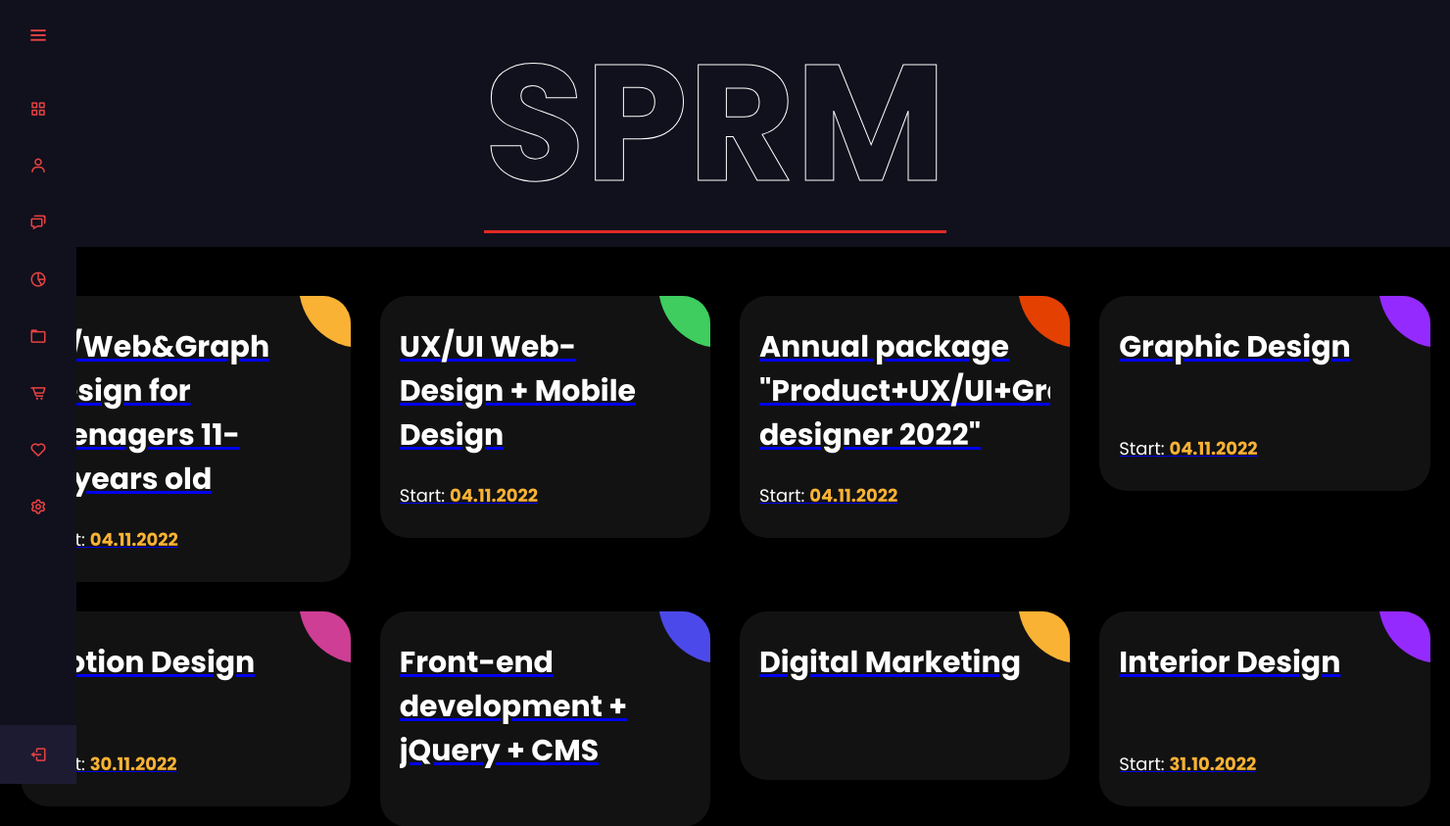
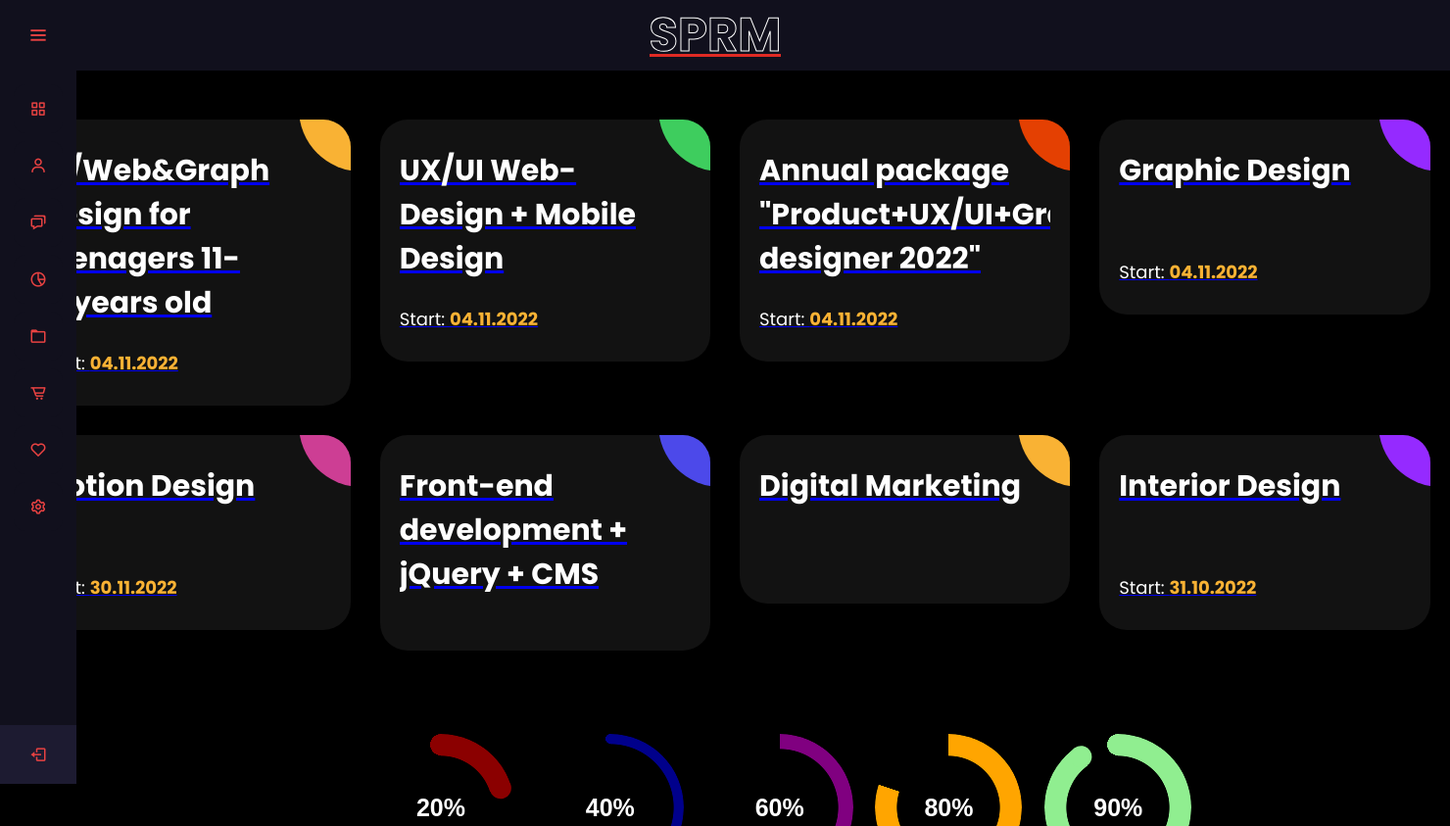
Before and after one commit to FardinShafi/Project_REDSight_DBMS_GROUP_1, a PHP site: page /dean.html in a window 1480 px wide. Shown: the top 843 px of the page at 98% size. Run offline with PHP 8.4, Linux system fonts and the light colour scheme.

Commit message:
Dean Dashboard Update

```diff
--- a/dean/dean.css
+++ b/dean/dean.css
@@ -280,7 +280,7 @@
 	 padding: 0;
 	 overflow: hidden;
 	 text-transform: uppercase;
-	 font-size: 3.5em;
+	 font-size: 1em;
 	 -webkit-text-stroke: 1px white;
 	 -webkit-text-fill-color: rgba(255, 255, 255, 0);
 }
@@ -309,7 +309,7 @@
 	 margin: 0;
 	 padding: 0;
 	 text-transform: uppercase;
-	 font-size: 3.5em;
+	 font-size: 1em;
    font-weight: 650;
 	 top: 0;
 	 clip-path: polygon(0% 100%, 0% 99%, 100% 99%, 100% 100%);
```
